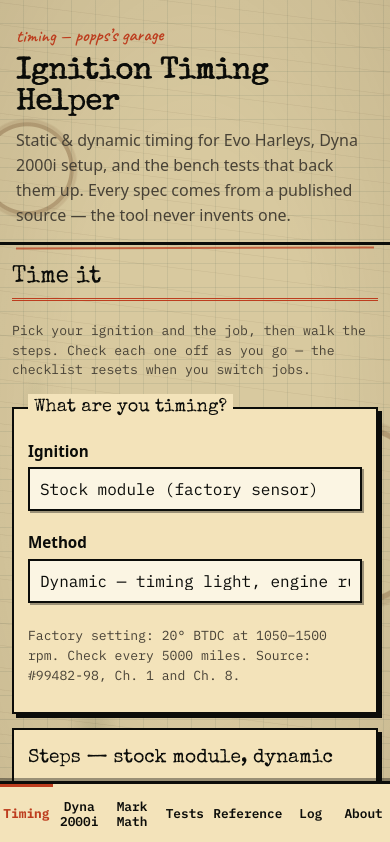
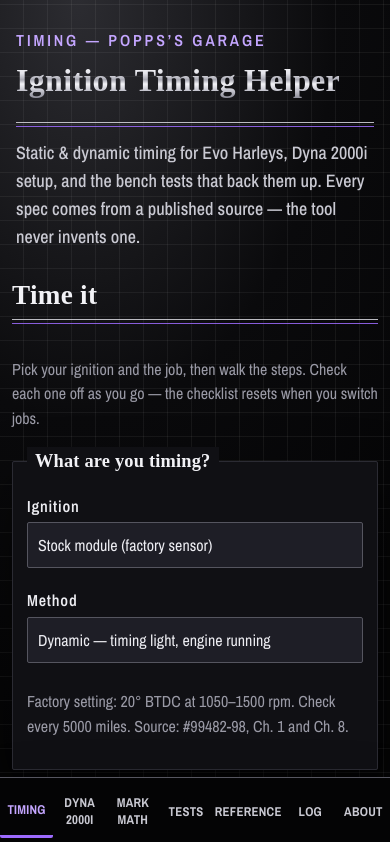
Before and after one commit to JoshuaPopps/ignition-timing-helper, a plain HTML site: page index.html in a window 390 px wide. Shown: the top 842 px of the page. Drawn offline with nearby package versions, Linux system fonts and the light colour scheme; a web font is replaced by a local one.

Commit message:
v1.2.0: restyle to 1990 Treatment (gloss black, chrome, purple); fix 7-tab nav overflow on phones

```diff
--- a/index.html
+++ b/index.html
@@ -1,13 +1,13 @@
 <!DOCTYPE html>
-<html lang="en">
+<html lang="en" data-theme="1990">
 <head>
 <meta charset="utf-8">
 <meta name="viewport" content="width=device-width, initial-scale=1, viewport-fit=cover">
-<meta name="theme-color" content="#d8c99f">
+<meta name="theme-color" content="#070709">
 <title>Ignition Timing Helper</title>
 <link rel="preconnect" href="https://fonts.googleapis.com">
 <link rel="preconnect" href="https://fonts.gstatic.com" crossorigin>
-<link href="https://fonts.googleapis.com/css2?family=Caveat:wght@600;700&family=Chivo:wght@400;600;700&family=IBM+Plex+Mono:wght@400;600;700&family=Special+Elite&display=swap" rel="stylesheet">
+<link href="https://fonts.googleapis.com/css2?family=Archivo+Narrow:wght@400;500;600;700&family=UnifrakturCook:wght@700&display=swap" rel="stylesheet">
 <link rel="stylesheet" href="styles.css">
 <link rel="manifest" href="manifest.webmanifest">
 <link rel="icon" href="icons/icon.svg" type="image/svg+xml">
@@ -15,7 +15,7 @@
 <body>
 <header class="top">
   <p class="eyebrow">timing &mdash; popps&rsquo;s garage</p>
-  <h1>Ignition Timing Helper</h1>
+  <h1 class="chrome-text">Ignition Timing Helper</h1>
   <p class="tagline">Static &amp; dynamic timing for Evo Harleys, Dyna
   2000i setup, and the bench tests that back them up. Every spec
   comes from a published source — the tool never invents one.</p>
@@ -338,8 +338,8 @@
       browser's local storage and moves only as a JSON file you
       export yourself. Works offline from the first visit; add it
       to your home screen and it lives there.</p>
-      <p class="muted">Version 1.1.0 — restyled to the Evo visual
-      system (palette 1a), November 2026.</p>
+      <p class="muted">Version 1.2.0 — restyled to the 1990 Treatment
+      (gloss tank black, chrome, purple), November 2026.</p>
     </div>
   </section>
 </main>
--- a/styles.css
+++ b/styles.css
@@ -1,288 +1,403 @@
-/* Ignition Timing Helper — Evo Wiring Planner visual system (palette 1a):
-   warm aged-cream shop paper, blue-green graph grid, heavy black ink,
-   typewriter display type, red-wire accent. No gradients on surfaces,
-   no rounded corporate cards. Fonts fall back gracefully offline. */
-:root {
-  --bg: #d8c99f;
-  --surface: #f3e3ba;
-  --surface-2: #d7c392;
-  --field: #fbf5e3;
-  --ink: #0b0c09;
-  --muted: #484236;
-  --line: #181812;
-  --orange: #bd3d1e;      /* red-wire accent */
-  --orange-ink: #fff3d3;
-  --signal: #185a40;
-  --caution: #704b08;
-  --shadow: 7px 8px 0 rgba(16, 14, 9, .5);
-  --paper-grid: rgba(66, 91, 77, .105);
-  --smudge: rgba(67, 45, 20, .13);
-  --sketch: rgba(11, 12, 9, .38);
-  --coffee: rgba(104, 57, 18, .27);
-  --patina: rgba(61, 83, 58, .14);
-  --paper-fiber: rgba(73, 54, 27, .055);
-  --radius: 0;
+/* Ignition Timing Helper — 1990 Treatment (1990 Softail scheme):
+   gloss tank black, chrome, purple glow sparingly, Old English
+   headings. Ported from the live Pocket Garage Dyno stylesheet,
+   November 2026.
+
+   v1.2.0 corrects v1.1.0, which restyled the app to the cream
+   palette-1a paper look from a stale local copy of the bike log's
+   stylesheet. The suite had already moved to 1990 Treatment on
+   November 12–13; this brings the helper in line with the bike log,
+   the dyno, the speedometer, and the Pocket Garage landing page. */
+
+:root[data-theme="1990"] {
+  --bg: #070709;
+  --bg-deep: #040405;
+  --panel: #101014;
+  --panel-2: #17171d;
+  --panel-3: #1e1e26;
+  --ink: #ededf2;
+  --ink-soft: #c9c9d2;
+  --muted: #9a9aa6;
+  --line: #2b2b33;
+  --line-strong: #55555f;
+  --accent: #9d6bff;
+  --accent-bright: #c4a6ff;
+  --accent-dim: rgba(157, 107, 255, .16);
+  --signal: #e5483c;
+  --btn-ink: #0b0b0d;
+  --chip-bg: #17171d;
+  --chip-line: #3a3a44;
+  --head-color: #f2f2f6;
+  --photo-frame: #000;
+  --stripe-a: #9d6bff;
+  --stripe-b: #d9d9e0;
+  --grid-line: rgba(255, 255, 255, .055);
+  --shadow: 0 22px 55px rgba(0, 0, 0, .55);
+  --glow: 0 0 26px rgba(157, 107, 255, .34);
+  color-scheme: dark;
+  --radius: 2px;
 }
+
 * { box-sizing: border-box; }
+
 body {
   margin: 0;
+  /* Gloss tank black, with a faint graph grid. */
   background:
-    radial-gradient(ellipse at 9% 18%, var(--patina) 0 1.2%, transparent 4.2%),
-    radial-gradient(ellipse at 86% 72%, var(--smudge) 0 .8%, transparent 3.8%),
-    repeating-linear-gradient(7deg, transparent 0 9px, var(--paper-fiber) 9.5px 10px, transparent 10.5px 22px),
-    repeating-linear-gradient(0deg, transparent 0 23px, var(--paper-grid) 23px 24px),
-    repeating-linear-gradient(90deg, transparent 0 23px, var(--paper-grid) 23px 24px),
-    var(--bg);
+    repeating-linear-gradient(0deg, transparent 0 23px, var(--grid-line) 23px 24px),
+    repeating-linear-gradient(90deg, transparent 0 23px, var(--grid-line) 23px 24px),
+    radial-gradient(120% 90% at 20% 0%, #2c2c31 0%, #0a0a0c 55%, #050506 100%);
+  background-color: var(--bg);
+  background-attachment: fixed;
   color: var(--ink);
-  font-family: "Chivo", system-ui, -apple-system, "Segoe UI", Roboto, sans-serif;
+  font-family: "Archivo Narrow", system-ui, -apple-system, "Segoe UI", Roboto, sans-serif;
   font-size: 18px;
   line-height: 1.55;
   padding-bottom: 84px; /* room for the bottom nav */
+  -webkit-font-smoothing: antialiased;
 }
-body::before {
-  content: "";
-  position: fixed;
-  inset: 0;
-  z-index: -1;
-  pointer-events: none;
-  background:
-    radial-gradient(circle at 7% 20%, transparent 0 42px, var(--coffee) 43px 46px, rgba(104, 57, 18, .11) 47px 49px, transparent 51px),
-    radial-gradient(ellipse at 94% 61%, transparent 0 58px, var(--coffee) 59px 62px, rgba(104, 57, 18, .10) 63px 66px, transparent 68px),
-    radial-gradient(ellipse at 24% 88%, var(--patina) 0 5px, transparent 28px),
-    radial-gradient(ellipse at center, transparent 46%, rgba(65, 43, 20, .09) 100%);
-  mix-blend-mode: multiply;
+
+.top, main { position: relative; z-index: 1; }
+
+button:focus-visible, input:focus-visible, select:focus-visible, summary:focus-visible {
+  outline: 2px solid #9d6bff;
+  outline-offset: 3px;
 }
-.top {
-  position: relative;
-  padding: 22px 16px 14px;
-  max-width: 760px;
-  margin: 0 auto;
-  border-bottom: 3px solid var(--ink);
+
+/* Chrome text — gradient, NOT a flat gray. */
+.chrome-text {
+  background: linear-gradient(180deg, #ffffff 0%, #e3e3ea 30%, #a8a8b2 48%, #f4f4f8 60%, #c6c6cf 78%, #8e8e99 100%);
+  -webkit-background-clip: text;
+  background-clip: text;
+  color: transparent;
 }
-.top::after {
-  content: "";
-  position: absolute;
-  left: 16px;
-  right: 16px;
-  bottom: -7px;
-  border-bottom: 2px solid var(--orange);
-  opacity: .72;
-  transform: rotate(-.2deg);
+
+/* Pinstripe divider: 5px, opacity .85, 1px #d9d9e0 top line,
+   1px #9d6bff at 4px. */
+.pinstripe {
+  height: 5px;
+  opacity: .85;
+  background: linear-gradient(to bottom, #d9d9e0 0 1px, transparent 1px 4px, #9d6bff 4px 5px);
+  border: 0;
 }
+
+.top { padding: 28px 16px 8px; max-width: 860px; margin: 0 auto; }
+
 .eyebrow {
-  margin: 0 0 6px;
-  color: var(--orange);
-  font-family: "Caveat", cursive;
-  font-size: 1.15rem;
-  transform: rotate(-.6deg);
-  transform-origin: left center;
+  margin: 0 0 10px;
+  color: var(--accent-bright);
+  font-family: "Archivo Narrow", system-ui, sans-serif;
+  font-size: 1rem;
+  font-weight: 600;
+  letter-spacing: .18em;
+  text-transform: uppercase;
 }
+
 .top h1 {
   margin: 0;
-  font-family: "Special Elite", "Courier New", serif;
-  font-weight: 400;
-  font-size: 1.9rem;
-  line-height: 1.05;
-  letter-spacing: -.01em;
-  text-shadow: .65px 0 currentColor, -.45px .35px rgba(11, 12, 9, .55);
+  font-family: "UnifrakturCook", serif;
+  font-weight: 700;
+  font-size: 2.5rem;
+  line-height: 1.1;
+  letter-spacing: .01em;
 }
-.tagline { margin: 8px 0 0; color: var(--muted); font-size: 1rem; }
-main { max-width: 760px; margin: 0 auto; padding: 0 12px 24px; }
+
+.tagline { margin: 12px 0 0; padding-top: 12px; color: var(--ink-soft); font-weight: 500; }
+.tagline::before {
+  content: "";
+  display: block;
+  height: 5px;
+  opacity: .85;
+  background: linear-gradient(to bottom, #d9d9e0 0 1px, transparent 1px 4px, #9d6bff 4px 5px);
+  margin-bottom: 12px;
+}
+.tagline strong { color: var(--accent-bright); }
+
+main { max-width: 860px; margin: 0 auto; padding: 0 12px 24px; }
+
 .view { display: none; }
 .view.active { display: block; }
+
 h2 {
-  font-family: "Special Elite", "Courier New", serif;
-  font-weight: 400;
-  font-size: 1.5rem;
-  line-height: 1.15;
-  border-bottom: 3px double var(--orange);
-  padding-bottom: 6px;
+  font-family: "UnifrakturCook", serif;
+  font-weight: 700;
+  font-size: 1.7rem;
+  line-height: 1.1;
+  letter-spacing: .01em;
+  color: var(--head-color);
+  padding-bottom: 10px;
+  position: relative;
 }
+h2::after {
+  content: "";
+  display: block;
+  height: 5px;
+  opacity: .85;
+  background: linear-gradient(to bottom, #d9d9e0 0 1px, transparent 1px 4px, #9d6bff 4px 5px);
+  margin-top: 8px;
+}
+
 h3 {
-  font-family: "Special Elite", "Courier New", serif;
-  font-weight: 400;
-  font-size: 1.2rem;
-  margin: 22px 0 8px;
+  font-family: "UnifrakturCook", serif;
+  font-weight: 700;
+  font-size: 1.35rem;
+  letter-spacing: .01em;
+  color: var(--head-color);
+  margin: 20px 0 8px;
 }
-h4 { margin: 0 0 4px; font-family: "Special Elite", "Courier New", serif; font-weight: 400; }
-.muted { color: var(--muted); font-family: "IBM Plex Mono", monospace; font-size: 0.82rem; line-height: 1.5; }
+
+h4 {
+  margin: 0 0 4px;
+  font-family: "UnifrakturCook", serif;
+  font-weight: 700;
+  font-size: 1.15rem;
+  letter-spacing: .01em;
+  color: var(--head-color);
+}
+
+.muted { color: var(--muted); font-size: 1rem; }
+
 .card {
-  background: var(--surface);
+  background: var(--panel);
   color: var(--ink);
-  border: 2px solid var(--ink);
+  border: 1px solid var(--line);
   border-radius: var(--radius);
-  padding: 14px;
-  margin: 14px 0;
-  box-shadow: 4px 4px 0 var(--ink);
+  padding: 16px;
+  margin: 12px 0;
+  box-shadow: var(--shadow);
 }
+
 .card .muted { color: var(--muted); }
-label { display: block; margin: 10px 0; font-weight: 600; font-size: 0.95rem; }
-input[type="text"], input[type="number"], input[type="date"],
-input[type="file"], select, textarea {
+
+label { display: block; margin: 10px 0; font-weight: 600; font-size: 1rem; letter-spacing: .05em; }
+
+input[type="text"], input[type="number"], select, textarea {
   display: block;
   width: 100%;
   margin-top: 4px;
   padding: 11px 10px;
-  font-family: "IBM Plex Mono", monospace;
+  font-family: "Archivo Narrow", system-ui, sans-serif;
   font-size: 1rem;
-  border: 2px solid var(--ink);
+  border: 1px solid var(--line-strong);
   border-radius: var(--radius);
-  background: var(--field);
+  background: var(--panel-3);
   color: var(--ink);
-  box-shadow: 2px 2px 0 var(--sketch);
 }
+
 input[type="number"] { font-variant-numeric: tabular-nums; }
-input[type="file"] { padding: 8px 10px; }
 select { appearance: none; }
-input:focus-visible, select:focus-visible, textarea:focus-visible,
-button:focus-visible {
-  outline: 3px solid var(--signal);
-  outline-offset: 2px;
-}
+
 button, .btn {
   display: inline-block;
-  font-family: "IBM Plex Mono", monospace;
+  margin: 8px 6px 0 0;
+  padding: 12px 18px;
+  font-family: "Archivo Narrow", system-ui, sans-serif;
+  font-size: .95rem;
   font-weight: 700;
-  font-size: 0.95rem;
-  padding: 12px 18px;
+  letter-spacing: .05em;
+  text-transform: uppercase;
+  border: 1px solid var(--line-strong);
   border-radius: var(--radius);
-  border: 2px solid var(--ink);
+  /* Chrome button. */
+  background: linear-gradient(180deg, #fdfdff 0%, #d7d7de 38%, #9a9aa4 52%, #e6e6ec 68%, #b9b9c2 100%);
+  color: var(--btn-ink);
+  box-shadow: var(--shadow);
   cursor: pointer;
-  margin: 8px 6px 0 0;
-  min-height: 44px;
-  box-shadow: 3px 3px 0 var(--ink);
-  background: var(--orange);
-  color: var(--orange-ink);
 }
-button:active { transform: translate(2px, 2px); box-shadow: 1px 1px 0 var(--ink); }
-button.secondary { background: var(--surface); color: var(--ink); }
-button.danger { background: var(--ink); color: var(--orange-ink); }
-button:disabled { opacity: .5; cursor: default; }
-button.big { font-size: 1.1rem; padding: 14px 26px; width: 100%; margin: 12px 0 0; }
+
+button:hover { transform: translate(-1px, -2px); box-shadow: var(--shadow), var(--glow); }
+button:active { transform: translate(2px, 2px); box-shadow: var(--shadow); }
+
+button.secondary { background: var(--panel-2); color: var(--ink); border: 1px solid var(--line-strong); }
+button.danger { background: var(--signal); color: #fff; border-color: var(--signal); }
+button:disabled { opacity: .5; cursor: default; transform: none; }
+button.big { font-size: 1.1rem; padding: 14px 26px; width: 100%; margin: 12px 0 0; text-transform: uppercase; }
+
 fieldset {
-  border: 2px solid var(--ink);
+  border: 1px solid var(--line);
   border-radius: var(--radius);
   padding: 8px 14px 14px;
   margin: 14px 0;
-  background: var(--surface);
+  background: var(--panel);
   color: var(--ink);
-  box-shadow: 4px 4px 0 var(--ink);
+  box-shadow: var(--shadow);
 }
-/* Fieldsets sit outside .card; keep their muted notes in ink-muted. */
+
 fieldset .muted { color: var(--muted); }
+
 legend {
-  font-family: "Special Elite", "Courier New", serif;
-  font-weight: 400;
-  padding: 0 6px;
-  background: var(--surface);
+  font-family: "UnifrakturCook", serif;
+  font-weight: 700;
+  font-size: 1.15rem;
+  letter-spacing: .01em;
+  color: var(--head-color);
+  padding: 0 8px;
+  background: var(--panel);
 }
+
 .grid2 { display: grid; grid-template-columns: 1fr 1fr; gap: 0 14px; }
 @media (max-width: 560px) { .grid2 { grid-template-columns: 1fr; } }
 
 /* Results */
-.big-numbers { display: grid; grid-template-columns: 1fr 1fr; gap: 12px; margin: 12px 0; }
+.big-numbers { display: grid; grid-template-columns: 1fr 1fr; gap: 16px; margin: 12px 0; }
+
 .big-number {
-  background: var(--ink);
-  color: var(--surface);
-  border: 2px solid var(--ink);
+  background: var(--panel-2);
+  color: var(--ink);
+  border: 1px solid var(--line);
   border-radius: var(--radius);
   padding: 14px;
   text-align: center;
-  box-shadow: 4px 4px 0 var(--sketch);
+  box-shadow: var(--shadow), var(--glow);
 }
-.big-number .value { font-family: "IBM Plex Mono", monospace; font-size: 2.4rem; font-weight: 700; line-height: 1.05; font-variant-numeric: tabular-nums; }
+
+.big-number .value {
+  font-family: "Archivo Narrow", system-ui, sans-serif;
+  font-size: 30px;
+  font-weight: 700;
+  line-height: 1.05;
+  font-variant-numeric: tabular-nums;
+}
 .big-number .value small { font-size: 1rem; font-weight: 600; }
-.big-number .label { color: var(--orange-ink); font-weight: 700; letter-spacing: .04em; text-transform: uppercase; font-size: .95rem; }
-.big-number .sub { color: #c9c2b2; font-size: .95rem; margin-top: 2px; }
+.big-number .label {
+  color: var(--accent-bright);
+  font-family: "Archivo Narrow", system-ui, sans-serif;
+  font-weight: 700;
+  letter-spacing: .18em;
+  text-transform: uppercase;
+  font-size: .95rem;
+}
+.big-number .sub { color: var(--muted); font-size: .95rem; margin-top: 2px; }
+
 .estimate-banner {
-  background: #f6d9a0;
-  border: 2px solid var(--ink);
-  border-left: 6px solid var(--orange);
+  background: var(--panel);
+  border: 1px solid var(--line);
+  border-left: 4px solid var(--accent);
   border-radius: var(--radius);
   padding: 10px 14px;
   margin: 12px 0;
   font-weight: 600;
+  box-shadow: var(--shadow);
 }
+
 table { width: 100%; border-collapse: collapse; margin: 8px 0; font-size: 1rem; }
-th, td { padding: 10px 8px; text-align: left; border-bottom: 1px dashed var(--ink); font-variant-numeric: tabular-nums; }
-th { background: var(--surface-2); font-family: "Special Elite", "Courier New", serif; font-weight: 400; }
+th, td { padding: 10px 8px; text-align: left; border-bottom: 1px dotted var(--line-strong); font-variant-numeric: tabular-nums; }
+th {
+  background: transparent;
+  color: var(--muted);
+  font-family: "Archivo Narrow", system-ui, sans-serif;
+  font-size: .8rem;
+  font-weight: 700;
+  text-transform: uppercase;
+  letter-spacing: .18em;
+  border-bottom: 1.5px solid var(--line-strong);
+}
+
 td.num, th.num { text-align: right; }
-tr.delta-pos td { color: var(--signal); font-weight: 700; }
-tr.delta-neg td { color: var(--orange); font-weight: 700; }
+tr.delta-pos td { color: var(--accent-bright); font-weight: 700; }
+tr.delta-neg td { color: var(--signal); font-weight: 700; }
+
 .badge {
   display: inline-block;
-  font-family: "IBM Plex Mono", monospace;
-  font-size: 0.72rem;
+  padding: 1px 8px;
+  border: 1px solid var(--chip-line);
+  border-radius: var(--radius);
+  background: var(--chip-bg);
+  font-family: "Archivo Narrow", system-ui, sans-serif;
+  font-size: .8rem;
   font-weight: 700;
-  letter-spacing: .04em;
-  padding: 3px 8px;
-  border: 2px solid var(--ink);
-  border-radius: var(--radius);
-  white-space: nowrap;
-  transform: rotate(-1deg);
-  box-shadow: 2px 2px 0 var(--sketch);
+  letter-spacing: .05em;
   margin-left: 6px;
   vertical-align: middle;
 }
-.badge.stock { background: #cfe3d2; color: var(--signal); }
-.badge.unsourced { background: var(--orange); color: var(--orange-ink); }
-.badge.estimate { background: #f6d9a0; color: var(--caution); }
-.badge.factory { background: var(--ink); color: var(--orange-ink); }
+
+.badge.stock { background: var(--chip-bg); color: var(--accent-bright); border-color: var(--accent); }
+.badge.unsourced { background: rgba(229, 72, 60, .14); color: var(--signal); border-color: var(--signal); }
+.badge.estimate { background: var(--chip-bg); color: var(--ink-soft); }
+.badge.factory { background: var(--panel-3); color: var(--ink); }
+
 .factor-list { list-style: none; padding: 0; margin: 8px 0; }
-.factor-list li { display: flex; justify-content: space-between; padding: 7px 0; border-bottom: 1px dashed var(--ink); }
-.factor-list li span:last-child { font-weight: 700; font-variant-numeric: tabular-nums; }
+.factor-list li { display: flex; justify-content: space-between; padding: 7px 0; border-bottom: 1px dotted var(--line-strong); }
+.factor-list li span:last-child { font-family: "Archivo Narrow", system-ui, sans-serif; font-weight: 700; font-variant-numeric: tabular-nums; }
+
 .warn {
-  background: #f6d9a0;
-  border: 2px solid var(--ink);
-  border-left: 6px solid var(--orange);
+  background: var(--panel);
+  border: 1px solid var(--line);
+  border-left: 4px solid var(--signal);
   padding: 10px 12px;
   border-radius: var(--radius);
   margin: 10px 0;
+  box-shadow: var(--shadow);
 }
+
 .note {
-  background: var(--surface-2);
-  border: 2px solid var(--ink);
-  border-left: 6px solid var(--signal);
+  background: var(--panel);
+  border: 1px solid var(--line);
+  border-left: 4px solid var(--accent);
   padding: 10px 12px;
   border-radius: var(--radius);
   margin: 10px 0;
+  box-shadow: var(--shadow);
 }
+
 details { margin: 10px 0; }
-details summary { cursor: pointer; font-family: "Special Elite", "Courier New", serif; font-weight: 400; padding: 6px 0; }
-.chart { width: 100%; height: auto; display: block; background: var(--field); border: 2px solid var(--ink); border-radius: var(--radius); }
+details summary { cursor: pointer; font-family: "UnifrakturCook", serif; font-size: 1.1rem; color: var(--head-color); padding: 6px 0; }
+
+.chart {
+  width: 100%;
+  height: auto;
+  display: block;
+  background:
+    repeating-linear-gradient(0deg, transparent 0 23px, var(--grid-line) 23px 24px),
+    repeating-linear-gradient(90deg, transparent 0 23px, var(--grid-line) 23px 24px),
+    var(--panel-2);
+  border: 1px solid var(--line);
+  border-radius: var(--radius);
+  box-shadow: var(--shadow);
+}
+
 .chart-legend { display: flex; gap: 18px; flex-wrap: wrap; font-size: 1rem; margin: 6px 0 0; }
-.chart-legend .swatch { display: inline-block; width: 14px; height: 4px; border-radius: 2px; vertical-align: middle; margin-right: 5px; }
+.chart-legend .swatch { display: inline-block; width: 14px; height: 8px; border: 1px solid var(--line-strong); vertical-align: middle; margin-right: 5px; }
 
 /* Bottom nav */
 .nav {
   position: fixed;
   left: 0; right: 0; bottom: 0;
-  background: var(--surface);
-  border-top: 3px solid var(--ink);
-  box-shadow: 0 -3px 0 var(--sketch);
+  background: var(--bg-deep);
+  border-top: 1px solid var(--line-strong);
   display: flex;
   justify-content: space-around;
-  padding: 0 0 env(safe-area-inset-bottom);
+  padding: 6px 0 calc(6px + env(safe-area-inset-bottom));
   z-index: 10;
 }
+
 .nav button {
   background: none;
   border: none;
-  border-radius: 0;
   box-shadow: none;
-  color: var(--ink);
-  font-family: "IBM Plex Mono", monospace;
-  font-size: 0.8rem;
-  font-weight: 600;
-  line-height: 1.2;
-  padding: 10px 2px;
+  color: var(--ink-soft);
+  font-family: "Archivo Narrow", system-ui, sans-serif;
+  font-size: 1.05rem;
+  font-weight: 700;
+  letter-spacing: .05em;
+  text-transform: uppercase;
+  padding: 12px 4px;
   margin: 0;
-  min-height: 60px;
   flex: 1;
 }
-.nav button.active { color: var(--orange); font-weight: 700; box-shadow: inset 0 3px 0 var(--orange); }
+
+.nav button:hover { transform: none; box-shadow: none; color: var(--ink); }
+.nav button.active { color: var(--accent-bright); border-bottom: 3px solid var(--accent); }
+
 .preset-row { display: flex; flex-wrap: wrap; gap: 8px; margin: 8px 0; }
 .preset-row button { margin: 0; }
-.kbd-hint { font-family: "IBM Plex Mono", monospace; font-size: .85rem; color: var(--muted); }
-a { color: var(--orange); text-underline-offset: 3px; }
-a:hover { color: var(--ink); }
+.kbd-hint { font-size: .95rem; color: var(--muted); }
+
+@media (max-width: 560px) {
+  .top h1 { font-size: 2rem; }
+  .big-numbers { gap: 12px; }
+  .big-number .value { font-size: 30px; }
+  /* Seven tabs at phone width: shrink the nav type so Log and
+     About stay on screen instead of overflowing off the right. */
+  .nav button { font-size: .8rem; letter-spacing: .02em; padding: 10px 2px; }
+}
--- a/sw.js
+++ b/sw.js
@@ -1,7 +1,7 @@
 /* Ignition Timing Helper service worker — caches the app shell so the
  * helper works offline in the garage. Plain JavaScript, no runtime
  * download, no network at all. Version the cache name on release. */
-var CACHE = 'ignition-timing-helper-v2';
+var CACHE = 'ignition-timing-helper-v3';
 var ASSETS = [
   './', './index.html', './timing.js', './app.js', './styles.css',
   './manifest.webmanifest',
```
Also changed, not shown: manifest.webmanifest, 3 other files.
